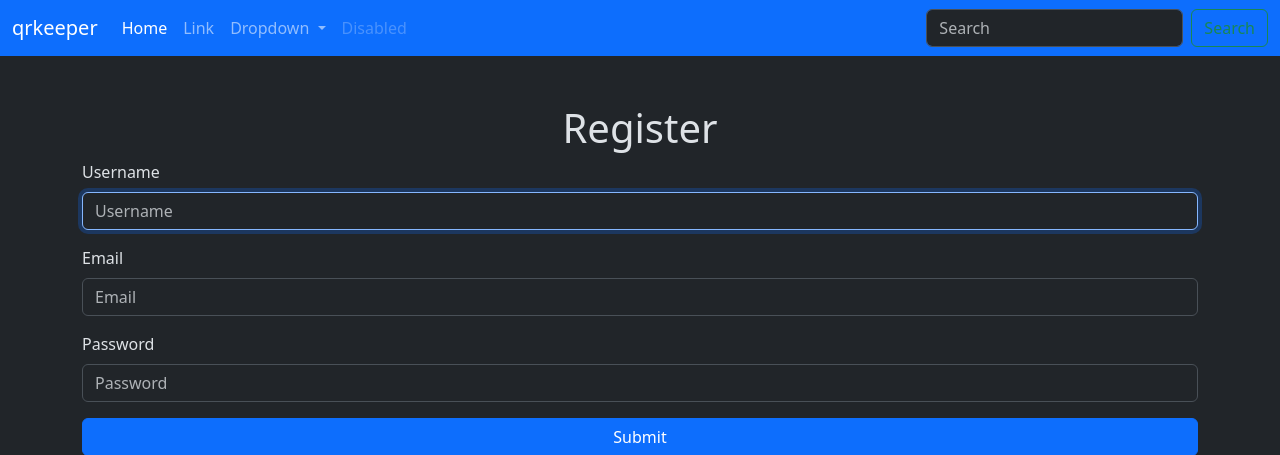
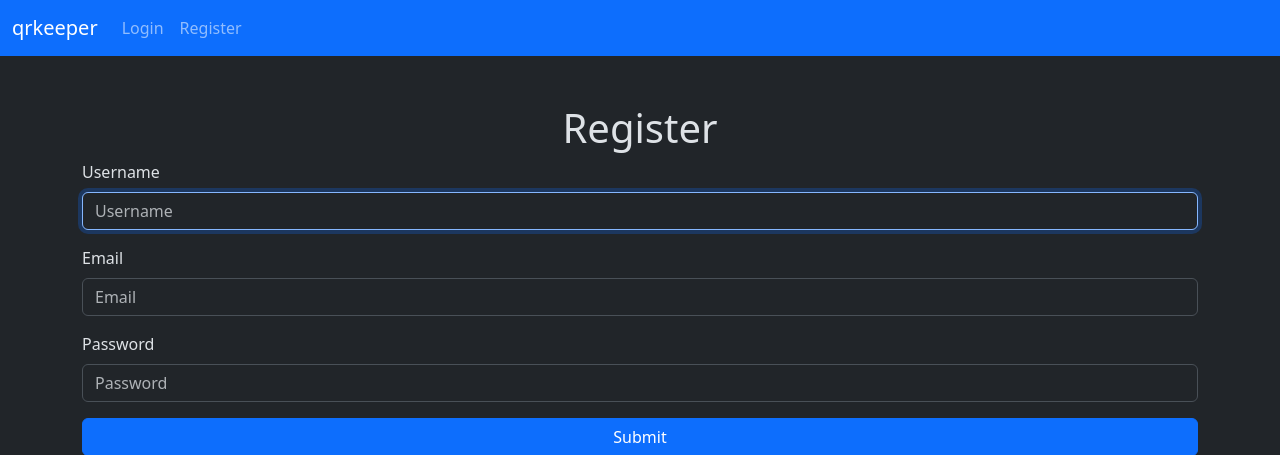
Before and after one commit to dev-bittu/qrkeeper, a Django app: page /accounts/register/ in a window 1280 px wide. Shown: the top 455 px of the page. Run offline with Django 4.2, Linux system fonts and the light colour scheme; some libraries are stand-ins or nearby versions.

Commit message:
change navbar

```diff
--- a/templates/layout.html
+++ b/templates/layout.html
@@ -19,30 +19,12 @@
     <div class="collapse navbar-collapse" id="navbarSupportedContent">
       <ul class="navbar-nav me-auto mb-2 mb-lg-0">
         <li class="nav-item">
-          <a class="nav-link active" aria-current="page" href="#">Home</a>
+          <a class="nav-link" aria-current="page" href="{% url 'accounts:login' %}">Login</a>
         </li>
         <li class="nav-item">
-          <a class="nav-link" href="#">Link</a>
-        </li>
-        <li class="nav-item dropdown">
-          <a class="nav-link dropdown-toggle" href="#" role="button" data-bs-toggle="dropdown" aria-expanded="false">
-            Dropdown
-          </a>
-          <ul class="dropdown-menu">
-            <li><a class="dropdown-item" href="#">Action</a></li>
-            <li><a class="dropdown-item" href="#">Another action</a></li>
-            <li><hr class="dropdown-divider"></li>
-            <li><a class="dropdown-item" href="#">Something else here</a></li>
-          </ul>
-        </li>
-        <li class="nav-item">
-          <a class="nav-link disabled">Disabled</a>
+          <a class="nav-link" aria-current="page" href="{% url 'accounts:register' %}">Register</a>
         </li>
       </ul>
-      <form class="d-flex" role="search">
-        <input class="form-control me-2" type="search" placeholder="Search" aria-label="Search">
-        <button class="btn btn-outline-success" type="submit">Search</button>
-      </form>
     </div>
   </div>
 </nav>
```
